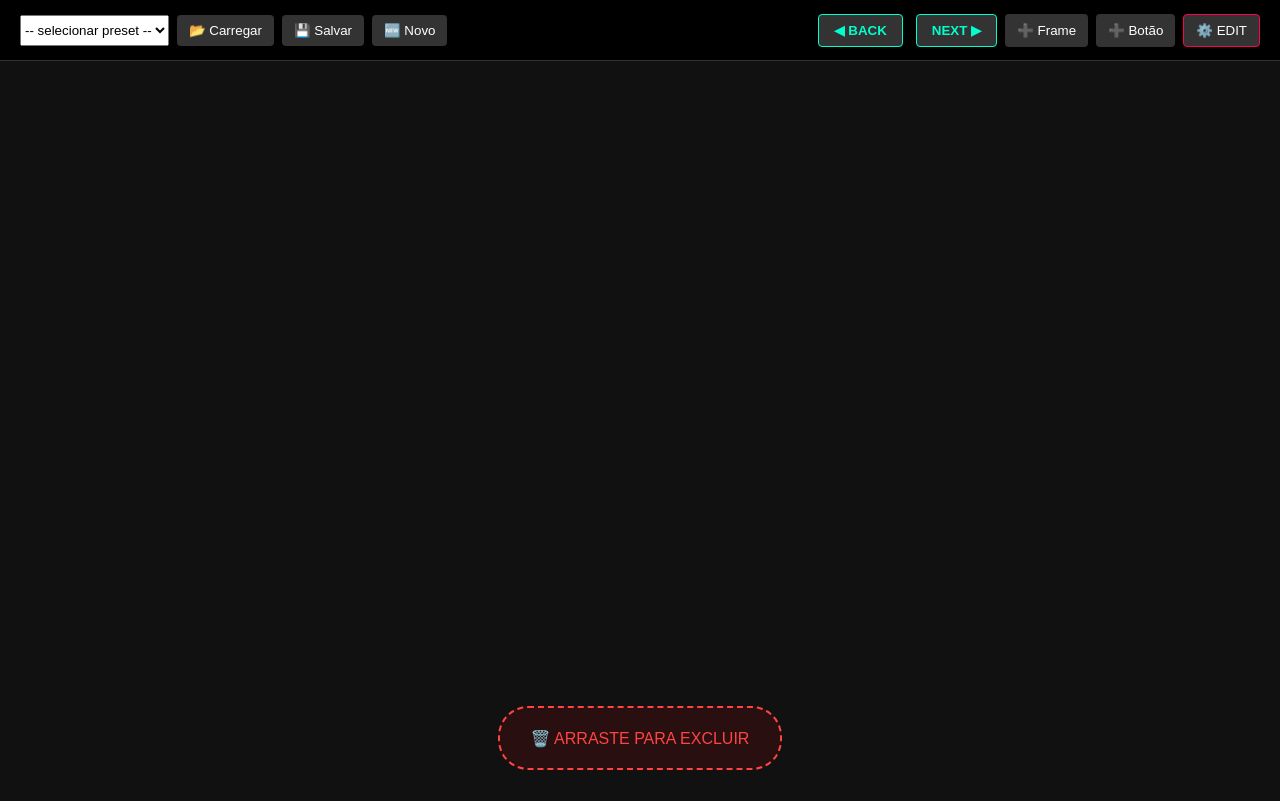
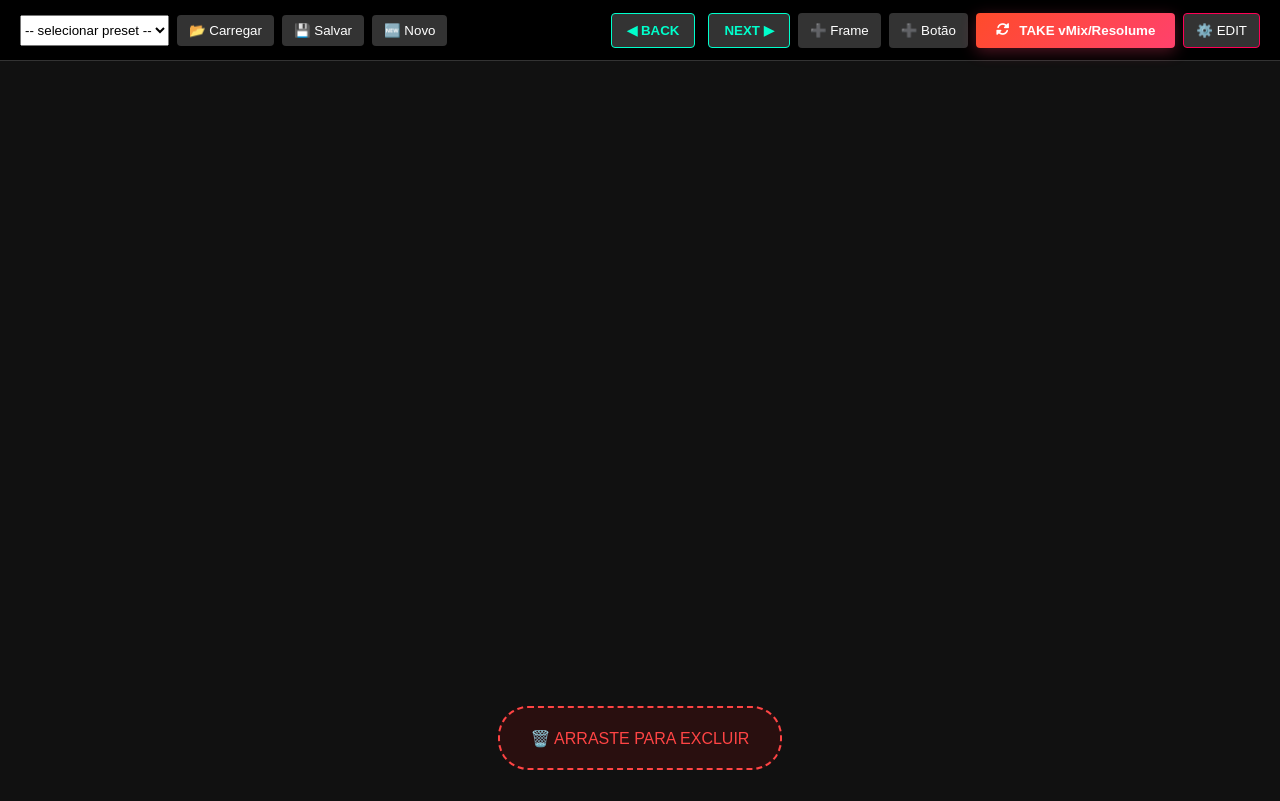
Before and after one commit to Grupo-Jovem-Pan/controle_resolume, a website: page public/index.html in a window 1280 px wide. Drawn offline with Linux system fonts and the light colour scheme; no server answers.

Commit message:
-- take vmix

```diff
--- a/public/index.html
+++ b/public/index.html
@@ -4,6 +4,7 @@
   <meta charset="UTF-8">
   <title>Resolume Controller API</title>
   <link rel="stylesheet" href="style.css">
+  <link rel="stylesheet" href="https://cdnjs.cloudflare.com/ajax/libs/font-awesome/6.0.0/css/all.min.css">
 </head>
 <body>
 
@@ -19,6 +20,7 @@
     <button onclick="changeColumn(1)" class="btn-nav">NEXT ▶</button>
     <button onclick="openFrameModal()">➕ Frame</button>
     <button onclick="openButtonModal()">➕ Botão</button>
+    <button onclick="takevMixResolume()" class="btn-take"><i class="fas fa-sync-alt"></i> TAKE vMix/Resolume</button>
     <button id="editToggle" class="edit-btn">⚙️ EDIT</button>
   </div>
 </div>
--- a/public/script.js
+++ b/public/script.js
@@ -20,9 +20,9 @@ function changeColumn(delta) {
 }
 
 // --- DISPARO RESOLUME (ATUALIZADA) ---
-async function triggerResolume(layer, col) {
+async function triggerResolume(layer, col, isChangeColums = true) {
     // SEMPRE atualiza a última coluna clicada
-    lastColumn = parseInt(col);
+    if (isChangeColums) lastColumn = parseInt(col);
 
     const RESOLUME_API = "http://127.0.0.1:8080/api/v1";
     let url = (layer && layer.trim() !== "")
@@ -133,6 +133,12 @@ async function openButtonModal(isEdit = false) {
         };
         grid.appendChild(img);
     });
+}
+
+async function takevMixResolume(){
+    triggerResolume(null, 2, false);
+    lastColumn = 2;
+    fetch("http://172.16.2.38:8088/api/?Function=OverlayInput4In&Input=ART_BANCADA_01.gtzip", { mode: 'no-cors' });
 }
 
 /* =====================
--- a/public/style.css
+++ b/public/style.css
@@ -202,3 +202,27 @@ body.edit-mode .edit-btn { background: #ff0055; }
     box-shadow: 0 0 15px #00ffcc;
     border-color: #00ffcc;
 }
+
+.btn-take {
+    background: linear-gradient(135deg, #ff4b2b 0%, #ff416c 100%); /* Gradiente vibrante */
+    color: white;
+    border: none;
+    padding: 10px 20px;
+    font-weight: bold;
+    border-radius: 4px;
+    cursor: pointer;
+    display: flex;
+    align-items: center;
+    transition: 0.3s;
+    box-shadow: 0 4px 15px rgba(255, 65, 108, 0.3);
+}
+
+.btn-take:hover {
+    transform: translateY(-2px);
+    box-shadow: 0 6px 20px rgba(255, 65, 108, 0.5);
+    filter: brightness(1.1);
+}
+
+.btn-take i, .btn-take svg {
+    margin-right: 10px;
+}
```
Also changed, not shown: package.json (+16 -0 lines), public/ICONS/Hora.jpeg (added), 1 other file.
